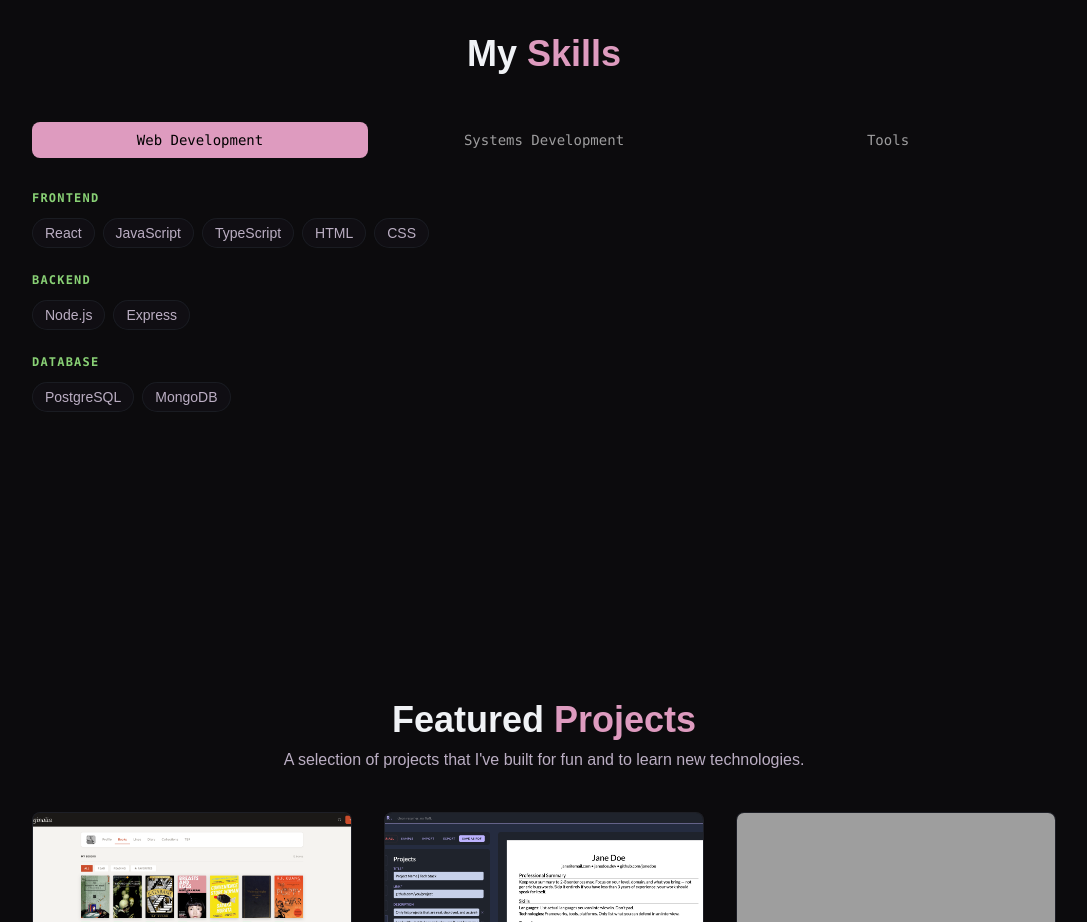
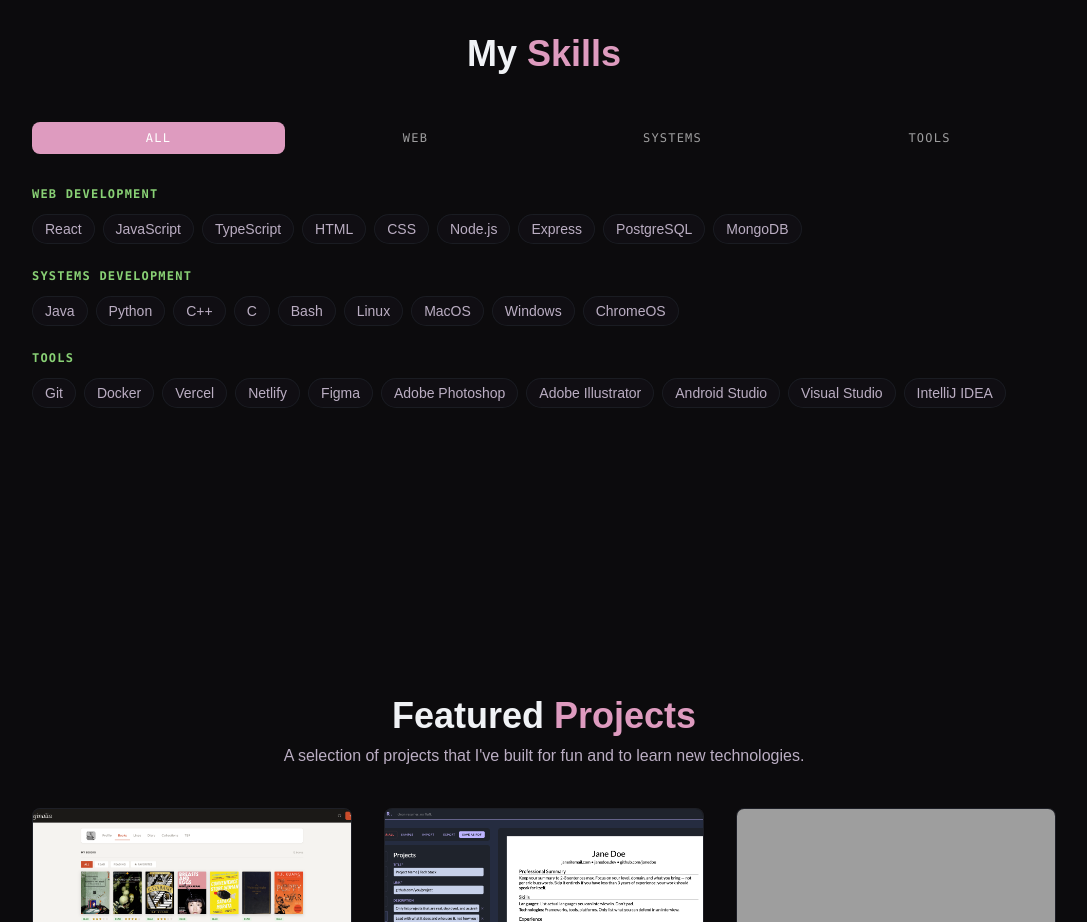
Before and after one commit to chaibrews/portfolio, a React (Vite) app: page / in a window 1280 px wide. Shown: the part 1760-2682 px from the top of the page, without its empty margins (96-1183 px from the left). Built offline with nearby package versions, Linux system fonts and the light colour scheme; grey boxes are pictures that could not be loaded; a web font is replaced by a local one.

Commit message:
feat: add all category in Skills section

```diff
--- a/src/sections/Skills.jsx
+++ b/src/sections/Skills.jsx
@@ -38,32 +38,58 @@ const SKILLS = [
   // Dev Tools - IDEs
   { name: "Android Studio", category: "DevTools", subcategory: "IDEs" },
   { name: "Visual Studio", category: "DevTools", subcategory: "IDEs" },
-  { name: "Visual Studio Code", category: "DevTools", subcategory: "IDEs" },
   { name: "IntelliJ IDEA", category: "DevTools", subcategory: "IDEs" },
 ];
 
 const CATEGORIES = [
-  { key: "WebDev", label: "Web Development" },
-  { key: "SystemsDev", label: "Systems Development" },
-  { key: "DevTools", label: "Tools" },
+  { key: "All", label: "ALL" },
+  { key: "WebDev", label: "WEB" },
+  { key: "SystemsDev", label: "SYSTEMS" },
+  { key: "DevTools", label: "TOOLS" },
 ];
 
+// For normal tabs: group by subcategory
 const groupBySubcategory = (skills) =>
-  skills.reduce((groups, skill) => {
-    if (!groups[skill.subcategory]) groups[skill.subcategory] = [];
-    groups[skill.subcategory].push(skill);
-    return groups;
+  skills.reduce((acc, skill) => {
+    if (!acc[skill.subcategory]) acc[skill.subcategory] = [];
+    acc[skill.subcategory].push(skill);
+    return acc;
+  }, {});
+
+// For All tab: group by category, preserving CATEGORIES order
+const ALL_CATEGORY_LABELS = {
+  WebDev: "Web Development",
+  SystemsDev: "Systems Development",
+  DevTools: "Tools",
+};
+
+const groupByCategory = (skills) =>
+  skills.reduce((acc, skill) => {
+    const label = ALL_CATEGORY_LABELS[skill.category];
+    if (!acc[label]) acc[label] = [];
+    acc[label].push(skill);
+    return acc;
   }, {});
 
 export const Skills = () => {
-  const [activeCategory, setActiveCategory] = useState("WebDev");
+  const [activeCategory, setActiveCategory] = useState("All");
 
-  const grouped = groupBySubcategory(
-    SKILLS.filter((skill) => skill.category === activeCategory),
-  );
+  const isAll = activeCategory === "All";
+
+  const grouped = isAll
+    ? groupByCategory(SKILLS)
+    : groupBySubcategory(SKILLS.filter((s) => s.category === activeCategory));
+
+  // Preserve insertion order for All tab (WebDev → SystemsDev → DevTools)
+  const groupEntries = isAll
+    ? Object.values(ALL_CATEGORY_LABELS).map((label) => [
+        label,
+        grouped[label] ?? [],
+      ])
+    : Object.entries(grouped);
 
   return (
-    <section id="skills" className="py-48 px-10">
+    <section id="skills" className="py-20 md:py-48 px-10">
       <div className="max-w-5xl mx-auto">
         <Reveal variant="fade">
           <h2 className="text-3xl md:text-4xl font-bold mb-12 text-center">
@@ -72,15 +98,14 @@ export const Skills = () => {
         </Reveal>
 
         <Reveal variant="slide-up" delay={100}>
-          {/* Category Nav */}
-          <div className="font-mono text-sm flex mb-8 gap-2">
+          <div className="font-mono text-xs flex flex-wrap mb-8 gap-1">
             {CATEGORIES.map(({ key, label }) => (
               <button
                 key={key}
                 onClick={() => setActiveCategory(key)}
-                className={`flex-1 px-4 py-2 rounded-lg transition ${
+                className={`flex-1 px-4 py-2 rounded-lg transition tracking-widest ${
                   activeCategory === key
-                    ? "bg-primary text-black"
+                    ? "bg-primary text-white"
                     : "text-white/60 hover:text-primary"
                 }`}
               >
@@ -90,13 +115,12 @@ export const Skills = () => {
           </div>
         </Reveal>
 
-        {/* Skills Content — each subcategory group staggers in */}
         <div className="space-y-6">
-          {Object.entries(grouped).map(([subcategory, items], i) => (
-            <Reveal key={subcategory} variant="slide-up" delay={i * 80}>
+          {groupEntries.map(([label, items], i) => (
+            <Reveal key={label} variant="slide-up" delay={i * 80}>
               <div>
                 <h3 className="text-xs font-mono font-semibold mb-3 text-highlight uppercase tracking-widest">
-                  {subcategory}
+                  {label}
                 </h3>
                 <div className="flex flex-wrap gap-2">
                   {items.map((skill) => (
```
